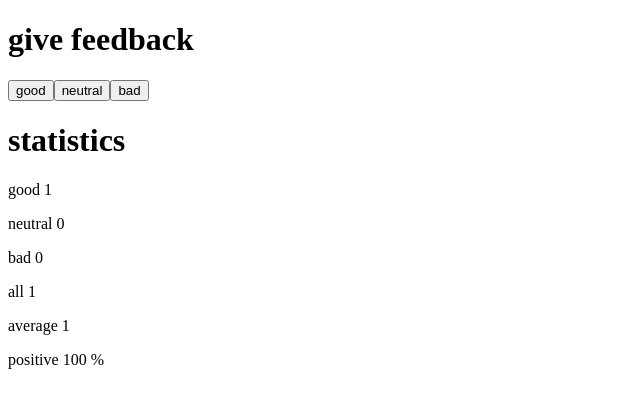
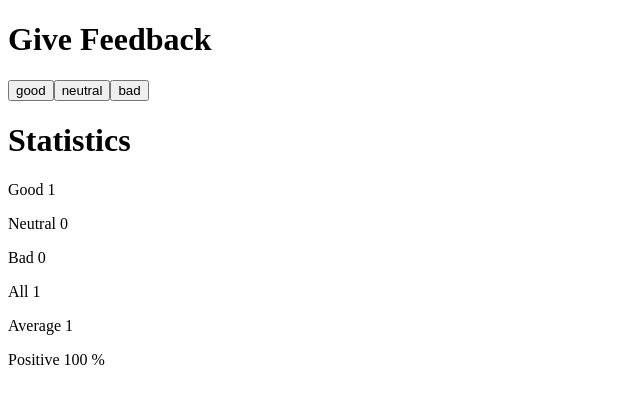
Before and after one commit to Jetlum/My-React-App, a React (Create React App) app in the folder part1/: page / in a window 1280 px wide. Both pictures are taken after a click on the button "good". Shown: the top 408 px of the page, without its empty margins (0-640 px from the left). Built offline with nearby package versions, Linux system fonts and the light colour scheme.

Commit message:
Clean Code: refactoring the components

```diff
--- a/part1/src/App.js
+++ b/part1/src/App.js
@@ -1,84 +1,81 @@
 import React, { useState } from 'react'
 
-const Title = ({title}) => <h1>{title}</h1>
-const Statistics = ({stats}) => <h1>{stats}</h1>
+const Header = ({text}) =>(
+		<>
+			<h1>{text}</h1>
+		</>
+	)
 
-const Button = ({handleClick, text}) => {
+const Button = ({handleClick, text}) => (
+	<button onClick={handleClick}>
+		{text}
+	</button>
+)
+
+const Statistics = ({ statistics }) => {
+	if(statistics.all.value === 0){
+		return (
+			<>
+				No feedback given
+			</>
+		)
+	}
 	return (
-		<button onClick={handleClick}>
-			{text}
-		</button>
-	)
+		<>
+  			<Statistic text={statistics.good.text} value={statistics.good.value} />
+  			<Statistic text={statistics.neutral.text} value={statistics.neutral.value} />
+  			<Statistic text={statistics.bad.text} value={statistics.bad.value} />
+  			<Statistic text={statistics.all.text} value={statistics.all.value} />
+  			<Statistic text={statistics.average.text} value={statistics.average.value} />
+  			<Statistic text={statistics.positive.text} value={statistics.positive.value} />
+  		</>
+  	)
 }
 
-const Good = ({text, good}) => {
+const Statistic = ({text, value}) => {
 	return (
-		<p> {text} {good} </p>
-	)
-}
-const Neutral = ({text, neutral}) => {
-	return (
-		<p> {text} {neutral} </p>
-	)
-}
-const Bad = ({text, bad}) => {
-	return (
-		<p> {text} {bad} </p>
-	)
-}
-const All = ({text, good, neutral, bad}) => {
-	return (
-		<p> {text} {good + neutral + bad}</p>
-	)
-}
-const Average = ({text, good, neutral, bad, goodValue, neutralValue, badValue}) => {
-	return (
-		<p>{text} {(goodValue + neutralValue + badValue) / (good + neutral + bad)}</p>
-	)
-}
-const Positive = ({text, good, neutral, bad}) => {
-	return (
-		<p> {text} {(good / (good + neutral + bad)) * 100} %</p>
+		<p> {text} {value} </p>
 	)
 }
 
 const App = () => {
 	// save clicks of each button to its own state
-	const title = 'give feedback'
-	const stats = 'statistics'
 	const [ good, setGood ] = useState(0)
 	const [ neutral, setNeutral ] =	useState(0)
 	const [ bad, setBad ] =	useState(0)
-	const [goodValue, setgoodValue] = useState(0)
-	const [neutralValue, setneutralValue] = useState(0)
-	const [badValue, setbadValue] = useState(0)
 
 	const handleGoodClick = () => {
 		setGood(good + 1)
-		setgoodValue(goodValue + 1)
 	}
 	const handleNeutralClick = () => {
 		setNeutral(neutral + 1)
-		setneutralValue(neutralValue * 0)
 	}
 	const handleBadClick = () => {
 		setBad(bad + 1)
-		setbadValue((badValue * 0) - 1)
 	}
+	const all = good + neutral + bad
+	const sum = good * 1 + bad * -1
+	const average = sum / all || 0
+	const positive = `${(good / all) * 100 || 0} %`
+
+	const statistics = {
+		good: {text: 'Good', value: good},
+		neutral: {text: 'Neutral', value: neutral},
+		bad: {text: 'Bad', value: bad},
+		all: {text: 'All', value: all},
+		average: {text: 'Average', value: average},
+		positive: {text: 'Positive', value: positive}
+	}
+
 
 	return (
 		<div>
-			<Title title={title} />
+			<Header text='Give Feedback' />
 			<Button handleClick={handleGoodClick} text='good' />
 			<Button handleClick={handleNeutralClick} text='neutral' />
 			<Button handleClick={handleBadClick} text='bad' />
-			<Statistics stats={stats} />
-			<Good text='good' good={good} />
-			<Neutral text='neutral' neutral={neutral} />
-			<Bad text='bad' bad={bad} />
-			<All text='all' good={good} neutral={neutral} bad={bad} />
-			<Average text='average' good={good} neutral={neutral} bad={bad} goodValue={goodValue} neutralValue={neutralValue} badValue={badValue} />
-			<Positive text='positive' good={good} neutral={neutral} bad={bad} />
+			<Header text='Statistics' />
+			<Statistics statistics={statistics} />
 		</div>
 	)
 }
```
